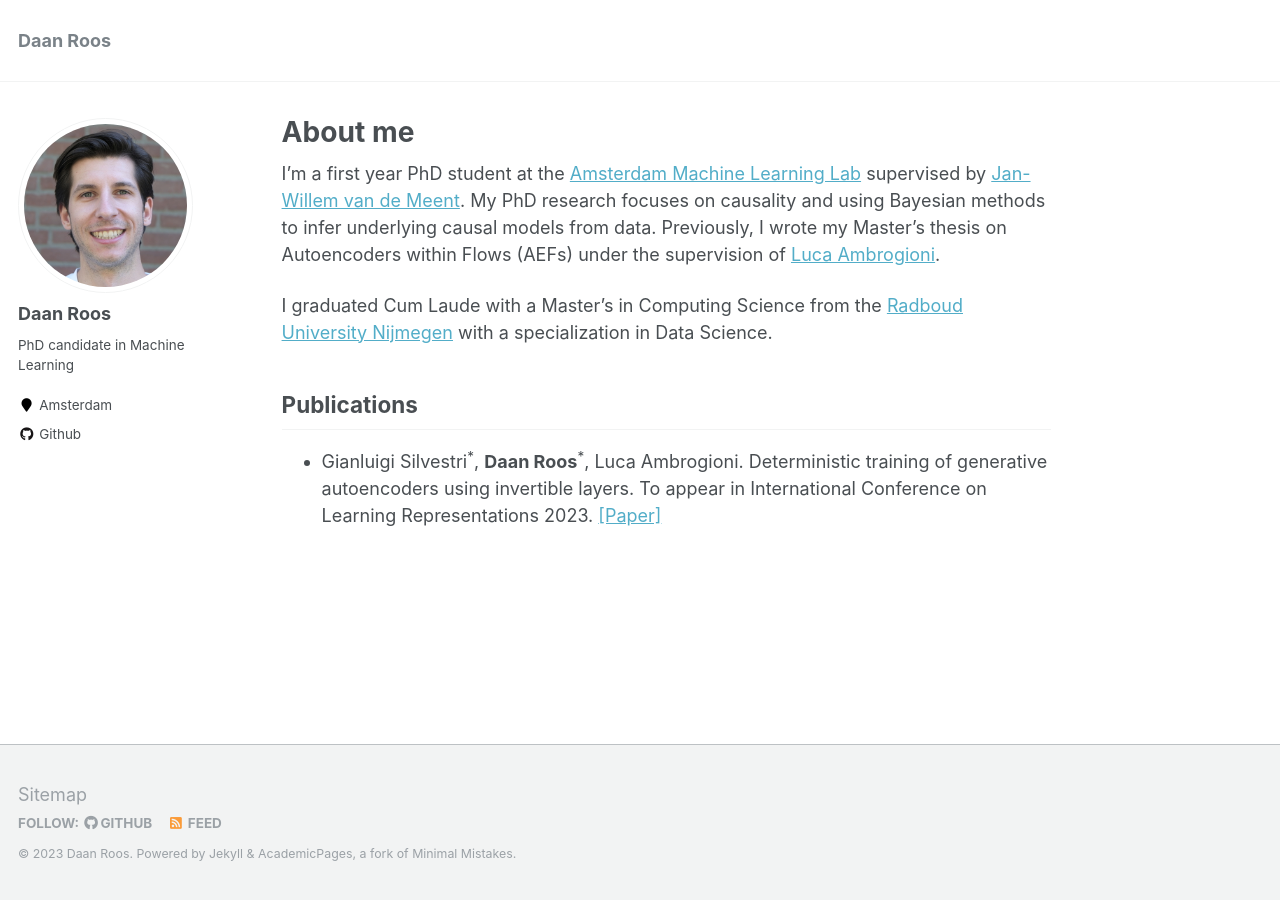
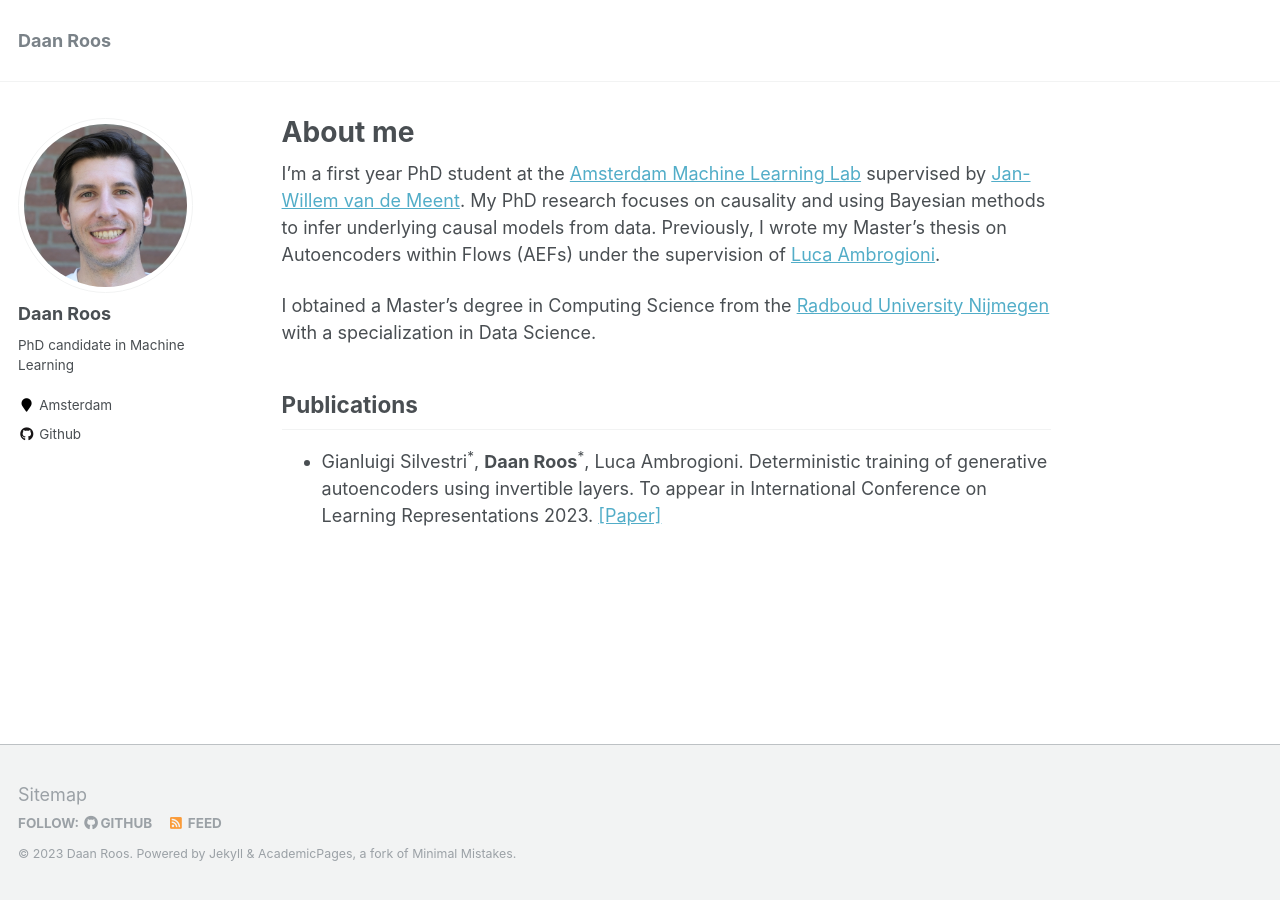
Before and after one commit to mrroose/mrroose.github.io, a Jekyll site: the page built from _pages/about.md, in a window 1280 px wide. Built offline with Jekyll 4.4.1, drawn with Linux system fonts in a browser that asks for light colours.

Commit message:
phrasing

```diff
--- a/_pages/about.md
+++ b/_pages/about.md
@@ -11,7 +11,7 @@ redirect_from:
 
 I'm a first year PhD student at the [Amsterdam Machine Learning Lab](https://amlab.science.uva.nl/) supervised by [Jan-Willem van de Meent](https://jwvdm.github.io/). My PhD research focuses on causality and using Bayesian methods to infer underlying causal models from data. Previously, I wrote my Master's thesis on Autoencoders within Flows (AEFs) under the supervision of [Luca Ambrogioni](https://twitter.com/LucaAmb).
 
-I graduated Cum Laude with a Master's in Computing Science from the [Radboud University Nijmegen](https://www.ru.nl/) with a specialization in Data Science.
+I obtained a Master's degree in Computing Science from the [Radboud University Nijmegen](https://www.ru.nl/) with a specialization in Data Science.
 
 
 Publications
```
